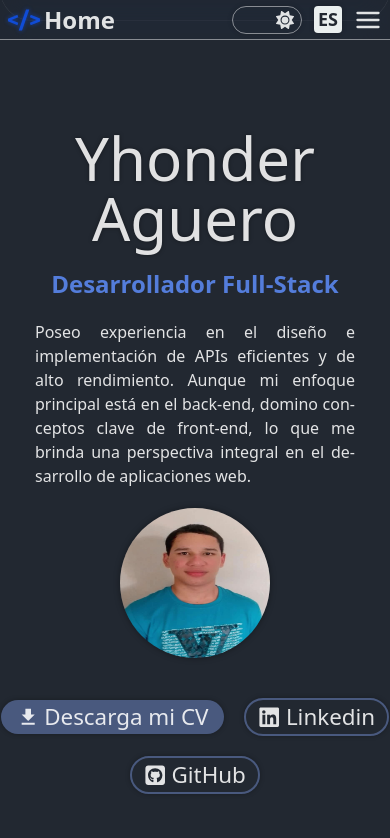
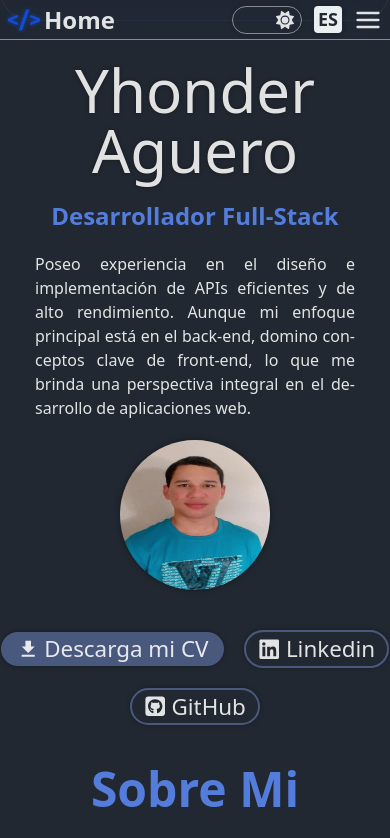
Before and after one commit to yhonder710/Porfolio-KpitoDev, a React (Vite) app: page / in a window 390 px wide. Shown: the top 838 px of the page. Built offline with nearby package versions, Linux system fonts and the light colour scheme.

Commit message:
responsive 6.0

```diff
--- a/src/components/organismo/Home.tsx
+++ b/src/components/organismo/Home.tsx
@@ -11,7 +11,7 @@ import { FaSquareGithub } from "react-icons/fa6";
 
 export function Home() {
   return (
-    <section id='home' className="w-full flex flex-col justify-center mt-5 sm:mt-0 items-center h-[95vh]   ">
+    <section id='home' className="w-full flex flex-col justify-center mt-5 sm:mt-0 items-center h-full md:h-[100vh] mb-10">
       <section className="text-center ">
         <h1 className="text-6xl md:text-8xl mb-5 titleName">Yhonder Aguero</h1>
         <strong className="text-2xl md:text-3xl text-[var(--text-secondary)]">Desarrollador Full-Stack</strong>
```
